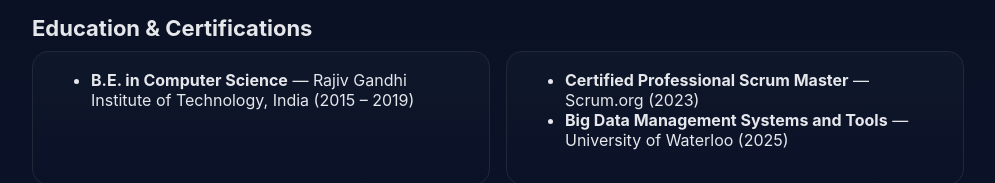
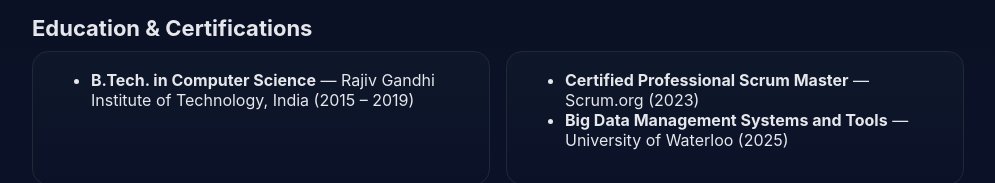
Before and after one commit to Meenakshy/portfolio, a React (Vite) app: page / in a window 1280 px wide. Shown: the part 2633-2816 px from the top of the page, without its empty margins (142-1137 px from the left). Built offline with nearby package versions, Linux system fonts and the light colour scheme.

Commit message:
Trigger deploy

```diff
--- a/src/data.js
+++ b/src/data.js
@@ -71,7 +71,7 @@
 ];
 
 export const education = [
-  { title: "B.E. in Computer Science", org: "Rajiv Gandhi Institute of Technology, India", period: "2015 – 2019" }
+  { title: "B.Tech. in Computer Science", org: "Rajiv Gandhi Institute of Technology, India", period: "2015 – 2019" }
 ];
 
 export const certifications = [
```
